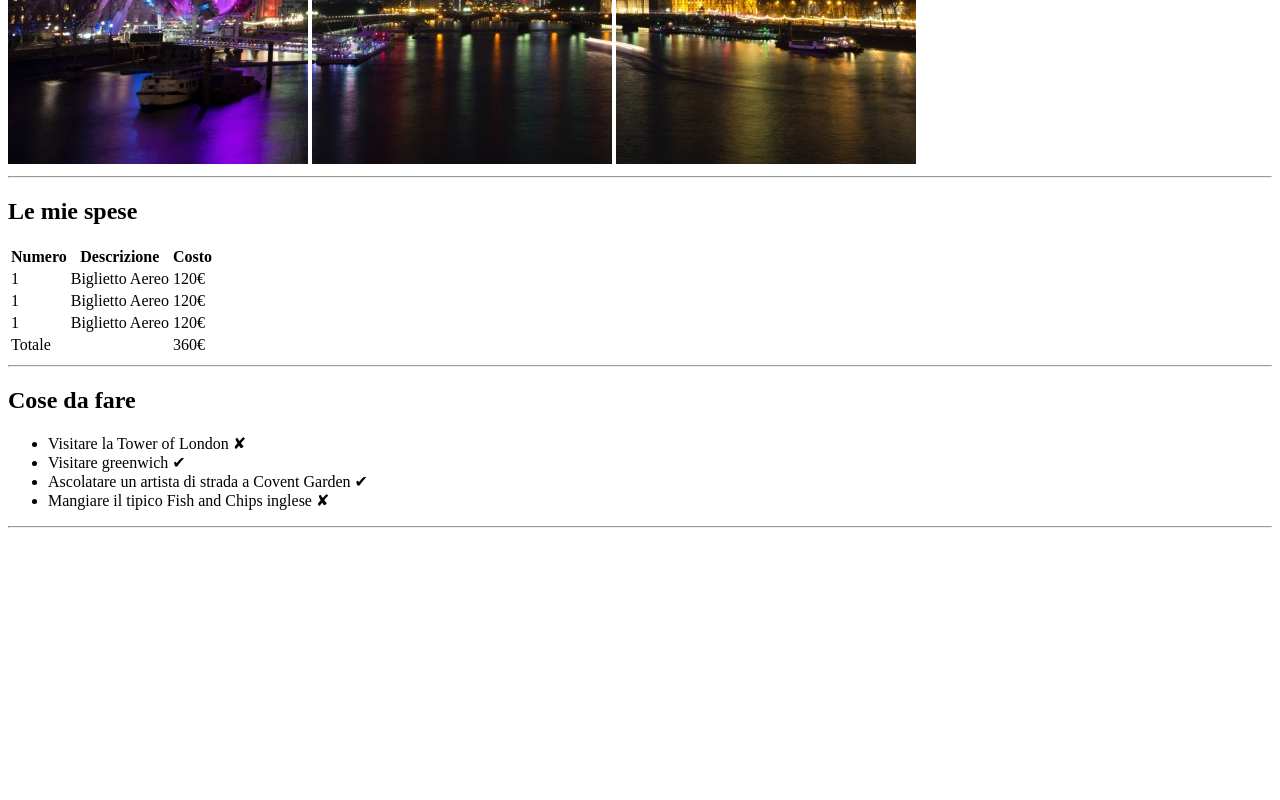
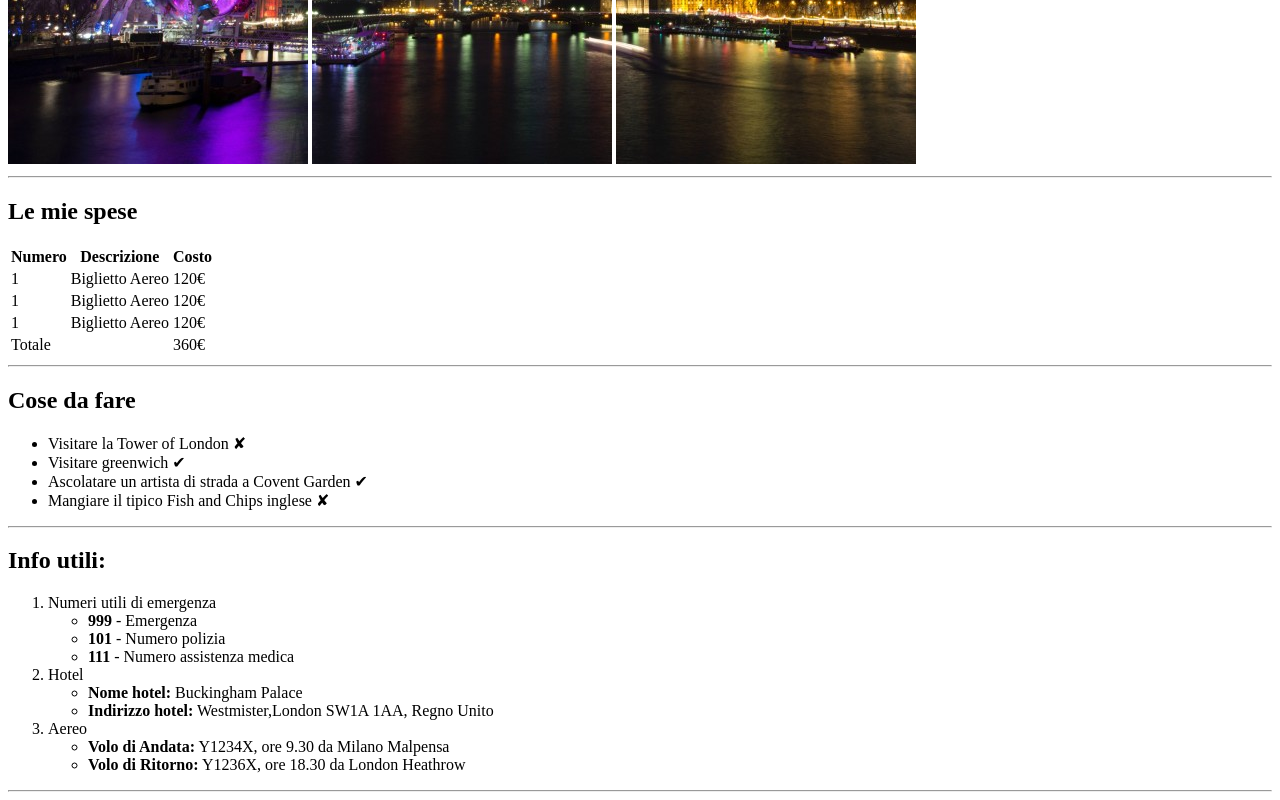
Before and after one commit to Vasmayer/html-london-trip, a plain HTML site: page index.html in a window 1280 px wide. Shown: the part 516-1316 px from the top of the page. Before the commit the page ends 1052 px from the top, so only its background shows below. Drawn offline with Linux system fonts and the light colour scheme.

Commit message:
unordered list in ordered list

```diff
--- a/index.html
+++ b/index.html
@@ -57,6 +57,32 @@
             <hr>
         </section>
 
+        <section>
+            <h2>Info utili:</h2>
+            <ol>
+                <li>Numeri utili di emergenza
+                    <ul>
+                        <li><strong>999</strong> - Emergenza</li>
+                        <li><strong>101</strong> - Numero polizia</li>
+                        <li><strong>111</strong> - Numero assistenza medica</li>
+                    </ul>
+                </li>
+                <li>Hotel
+                    <ul>
+                        <li><strong>Nome hotel:</strong> Buckingham Palace</li>
+                        <li><strong>Indirizzo hotel:</strong> Westmister,London SW1A 1AA, Regno Unito</li>
+                    </ul>
+                </li>
+                <li>Aereo
+                    <ul>
+                        <li><strong>Volo di Andata:</strong> Y1234X, ore 9.30 da Milano Malpensa</li>
+                        <li><strong>Volo di Ritorno:</strong> Y1236X, ore 18.30 da London Heathrow</li>
+                    </ul>
+                </li>
+            </ol>
+            <hr>
+        </section>
+
     </main>
 
     <footer></footer>
```
